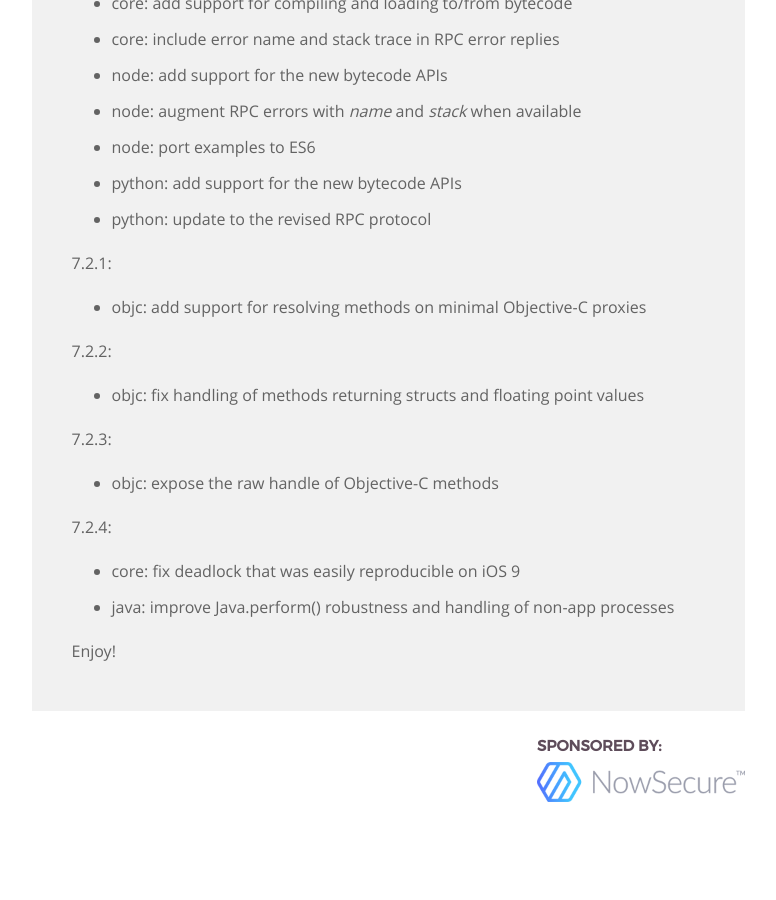
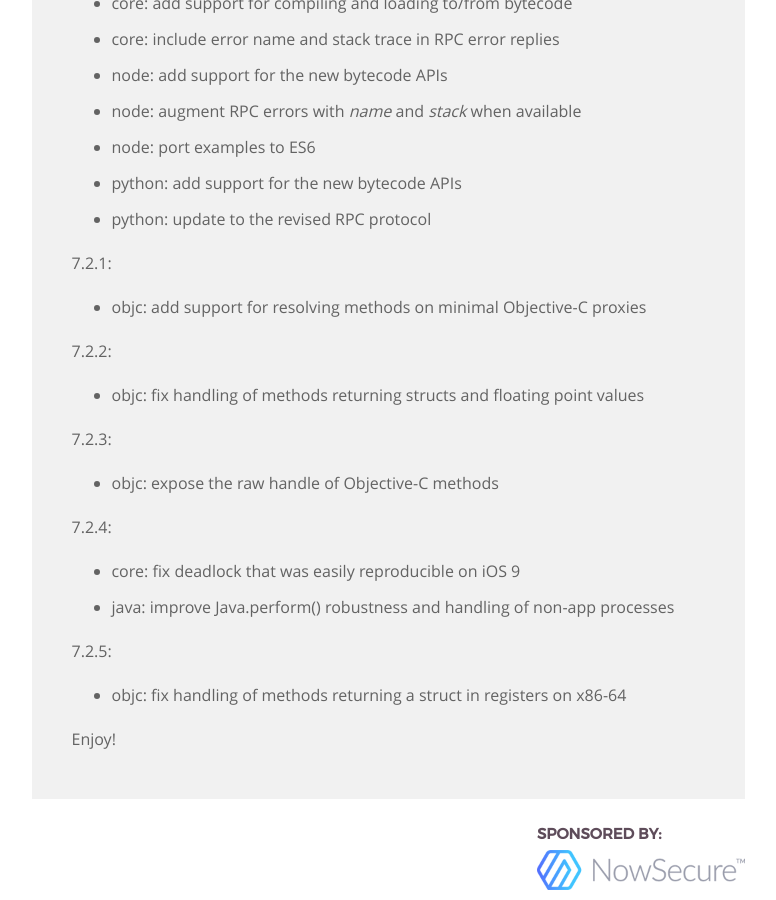
Before and after one commit to frida/frida-website, a Jekyll site: the page built from _posts/2016-06-02-frida-7-2-released.markdown, in a window 1280 px wide and 900 px high, scrolled down 3190 px. Shown: the whole window, without its empty margins (364-1140 px from the left). Built offline with Jekyll 4.4.1, drawn with Linux system fonts in a browser that asks for light colours; before the commit the page ends 4002 px from its top, so only the background shows below that.

Commit message:
Add release notes for 7.2.5

```diff
--- a/_posts/2016-06-02-frida-7-2-released.markdown
+++ b/_posts/2016-06-02-frida-7-2-released.markdown
@@ -148,4 +148,8 @@ So in closing, let's summarize the changes:
 - core: fix deadlock that was easily reproducible on iOS 9
 - java: improve Java.perform() robustness and handling of non-app processes
 
+7.2.5:
+
+- objc: fix handling of methods returning a struct in registers on x86-64
+
 Enjoy!
```
